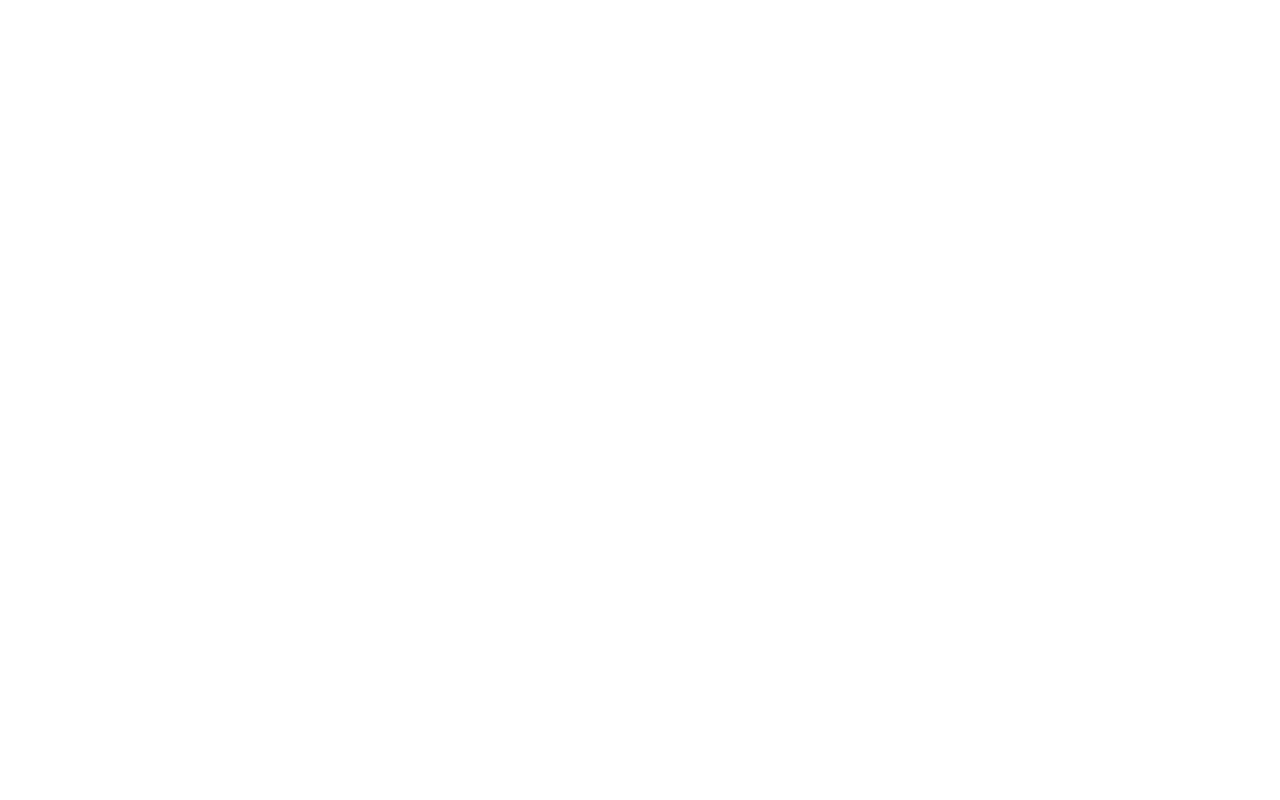
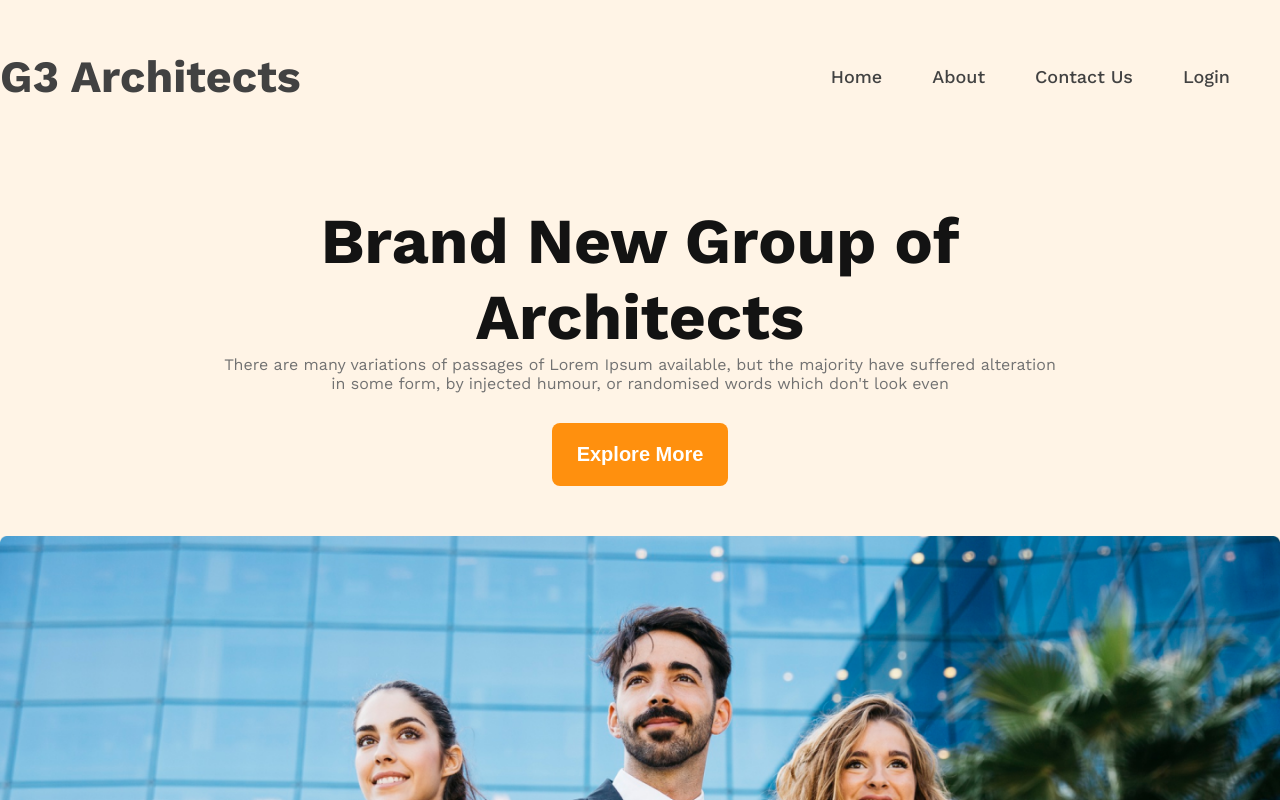
Before and after one commit to Minhaj0177/G3-Architects-Final, a plain HTML site: page index.html in a window 1280 px wide. Shown: the top 800 px of the page. Drawn offline with nearby package versions, Linux system fonts and the light colour scheme.

Commit message:
header completed

```diff
--- a/index.html
+++ b/index.html
@@ -6,7 +6,28 @@
     <title>G3 Architecture Final</title>
     <link rel="stylesheet" href="styles/styles.css">
 </head>
-<body>
-
+<body class="work-sans-font">
+    <header class="header bg-light">
+        <nav class="nav-bar display-flex">
+            <!-- h3.brand-name+ul.nav-links>li*3.nav-item>a.nav-link -->
+            <h3 class="brand-name text-gray">G3 Architects</h3>
+            <ul class="nav-links display-flex">
+                <li class="nav-item"><a href="" class="nav-link text-gray">Home</a></li>
+                <li class="nav-item"><a href="" class="nav-link text-gray">About</a></li>
+                <li class="nav-item"><a href="" class="nav-link text-gray">Contact Us</a></li>
+                <li class="nav-item"><a href="" class="nav-link text-gray">Login</a></li>
+            </ul>
+        </nav>
+        <div class="banner">
+            <div class="banner-content">
+                <h1 class="banner-title text-dark-gray">Brand New Group of Architects</h1>
+                <p class="banner-description text-light-gray">There are many variations of passages of Lorem Ipsum available,
+                    but the majority have suffered alteration in some form, by injected humour,
+                    or randomised words which don't look even</p>
+                <button class="btn-primary">Explore More</button>
+            </div>
+            <img src="./images/banner.png" alt="" class="banner-image">
+        </div>
+    </header>
 </body>
 </html>
--- a/styles/styles.css
+++ b/styles/styles.css
@@ -0,0 +1,93 @@
+@import url('https://fonts.googleapis.com/css2?family=Work+Sans:ital,wght@0,100..900;1,100..900&display=swap');
+*{
+    margin: 0;
+    padding: 0;
+    box-sizing: border-box;
+}
+.work-sans-font {
+    font-family: "Work Sans", sans-serif;
+    font-optical-sizing: auto;
+    font-style: normal;
+}
+
+/* common shared styles */
+.bg-light{
+    background-color: rgba(255, 144, 14, 0.1);
+}
+.display-flex{
+    display: flex;
+}
+.text-dark-gray{
+    color: #131313;
+}
+.text-gray{
+    color: #424242;
+}
+.text-light-gray{
+    color: #727272;
+}
+.btn-primary{
+    font-size: 1.25rem;
+    font-weight: 600;
+    color: #fff;
+    background-color: rgba(255, 144, 14, 1);
+    padding: 20px 25px;
+    border: none;
+    border-radius: 8px;
+}
+
+/* header related styles */
+.header{
+    padding: 50px 0;
+}
+
+/* nav related styles */
+.nav-bar{
+    justify-content: space-between;
+    align-items: center;
+    padding-bottom: 100px;
+}
+.brand-name{
+    font-size: 2.8rem;
+    font-weight: bold;
+}
+.nav-item{
+    margin-right: 50px;
+    font-size: 1.125rem;
+    list-style: none;
+    font-weight: 500;
+}
+.nav-link{
+    text-decoration: none;
+}
+.nav-bar, .banner{
+    max-width: 1440px;
+    margin: 0 auto;
+}
+
+/* banner related styles */
+.banner-content{
+    max-width: 850px;
+    margin: 0 auto;
+    text-align: center;
+    margin-bottom: 50px;
+}
+.banner-title{
+    font-size: 4rem;
+    font-weight: 700;
+}
+.banner-description{
+    font-size: 1rem;
+    margin-bottom: 30px;
+}
+.banner-image{
+    width: 100%;
+}
+
+
+/* responsive related styles */
+@media only screen and (max-width:576px) {
+    .nav-bar, .nav-links{
+        flex-direction: column;
+    }
+}
```
